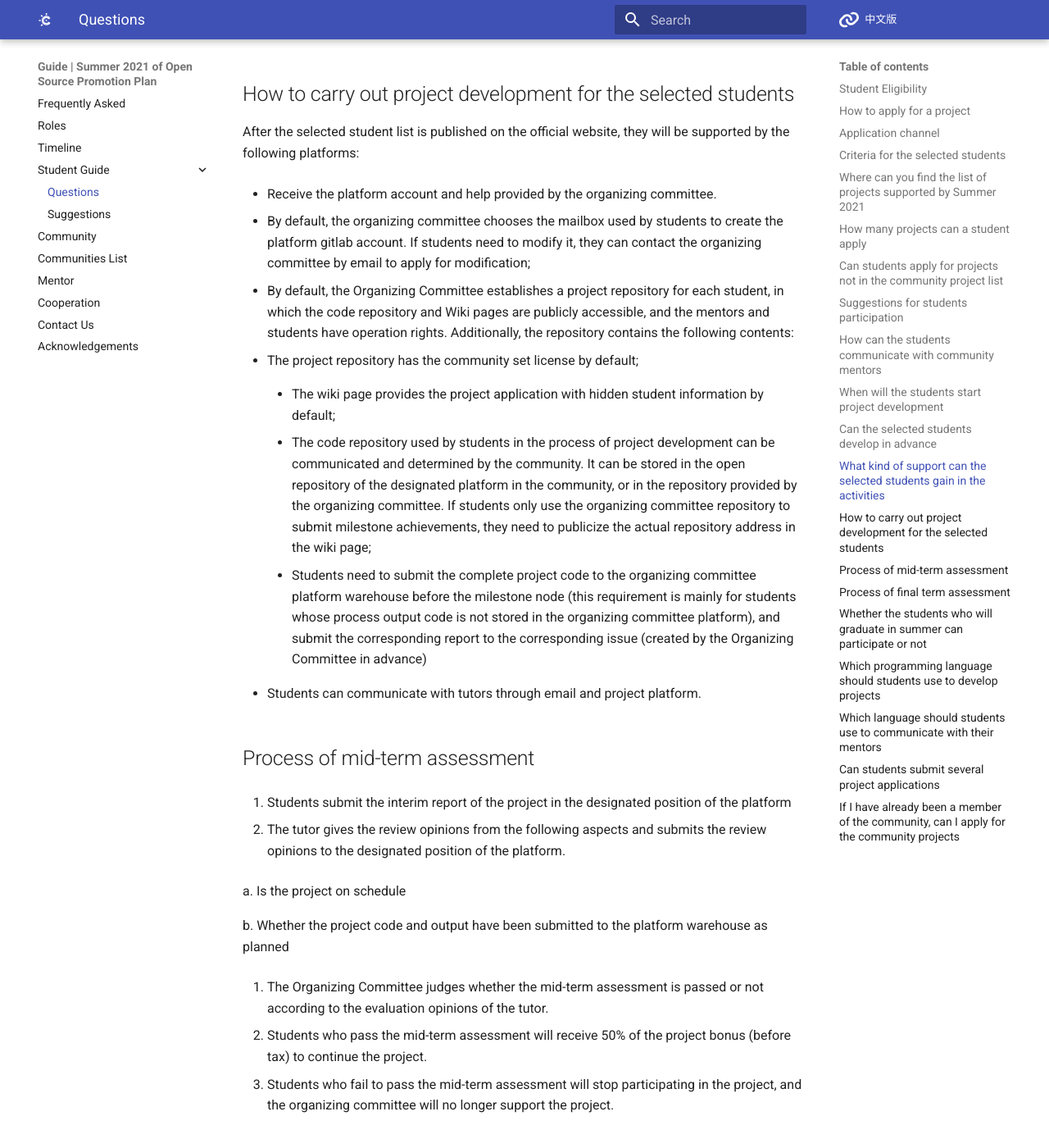
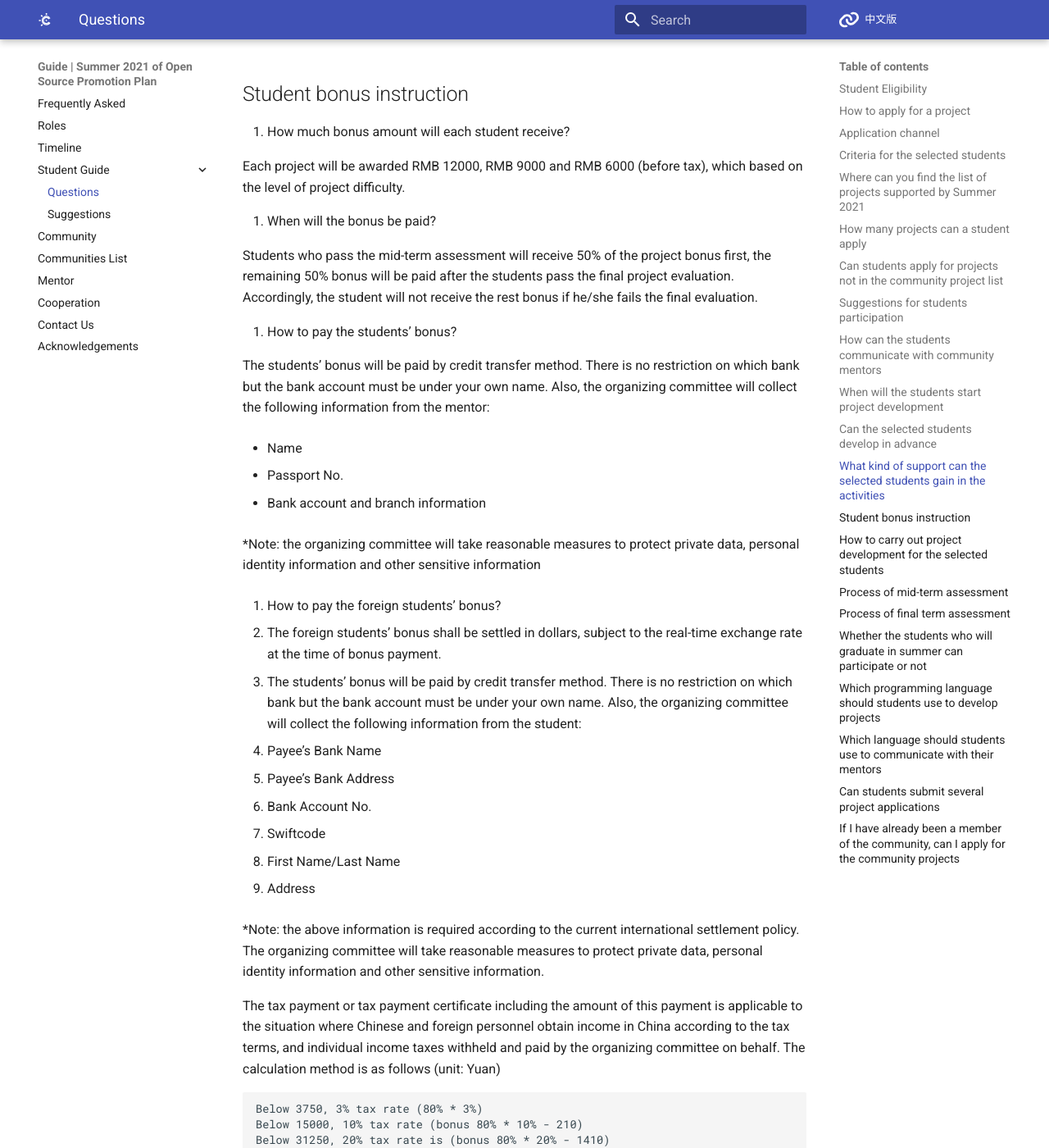
Before and after one commit to summer-ospp/help-en, an MkDocs documentation site: the page built from docs/student.md, in a window 1280 px wide and 1400 px high, scrolled down 3295 px. Shown: the whole window at 82% size. Built offline with MkDocs 1.6.1 and Material for MkDocs 9.7.7, drawn with Linux system fonts in a browser that asks for light colours; comment, search, counter and statistics services are not loaded.

Commit message:
Update student.md (#10)
* Update student.md

* Update student.md

```diff
--- a/docs/student.md
+++ b/docs/student.md
@@ -86,6 +86,53 @@ The organizing committee does not recommend that students start research and dev
 
   - According to the final project evaluation results, the remaining project bonus will be paid in proportion.
 
+## Student bonus instruction
+
+1. How much bonus amount will each student receive?
+
+Each project will be awarded RMB 12000, RMB 9000 and RMB 6000 (before tax), which based on the level of project difficulty.
+
+2. When will the bonus be paid?
+
+Students who pass the mid-term assessment will receive 50% of the project bonus first, the remaining 50% bonus will be paid after the students pass the final project evaluation. Accordingly, the student will not receive the rest bonus if he/she fails the final evaluation.
+
+3. How to pay the students’ bonus?
+
+The students’ bonus will be paid by credit transfer method. There is no restriction on which bank but the bank account must be under your own name. Also, the organizing committee will collect the following information from the mentor:
+
+- Name
+
+- Passport No.
+
+- Bank account and branch information
+
+*Note: the organizing committee will take reasonable measures to protect private data, personal identity information and other sensitive information
+
+4. How to pay the foreign students’ bonus?
+
+- The foreign students’ bonus shall be settled in dollars, subject to the real-time exchange rate at the time of bonus payment.
+- The students’ bonus will be paid by credit transfer method. There is no restriction on which bank but the bank account must be under your own name. Also, the organizing committee will collect the following information from the student:
+
+  - Payee’s Bank Name
+
+  - Payee’s Bank Address
+
+  - Bank Account No.
+
+  - Swiftcode
+
+  - First Name/Last Name
+
+  - Address
+
+*Note: the above information is required according to the current international settlement policy. The organizing committee will take reasonable measures to protect private data, personal identity information and other sensitive information.
+
+The tax payment or tax payment certificate including the amount of this payment is applicable to the situation where Chinese and foreign personnel obtain income in China according to the tax terms, and individual income taxes withheld and paid by the organizing committee on behalf. The calculation method is as follows (unit: Yuan)
+
+    Below 3750, 3% tax rate (80% * 3%)
+    Below 15000, 10% tax rate (bonus 80% * 10% - 210)
+    Below 31250, 20% tax rate is (bonus 80% * 20% - 1410)
+
 ## How to carry out project development for the selected students
 
 After the selected student list is published on the official website, they will be supported by the following platforms:
```
